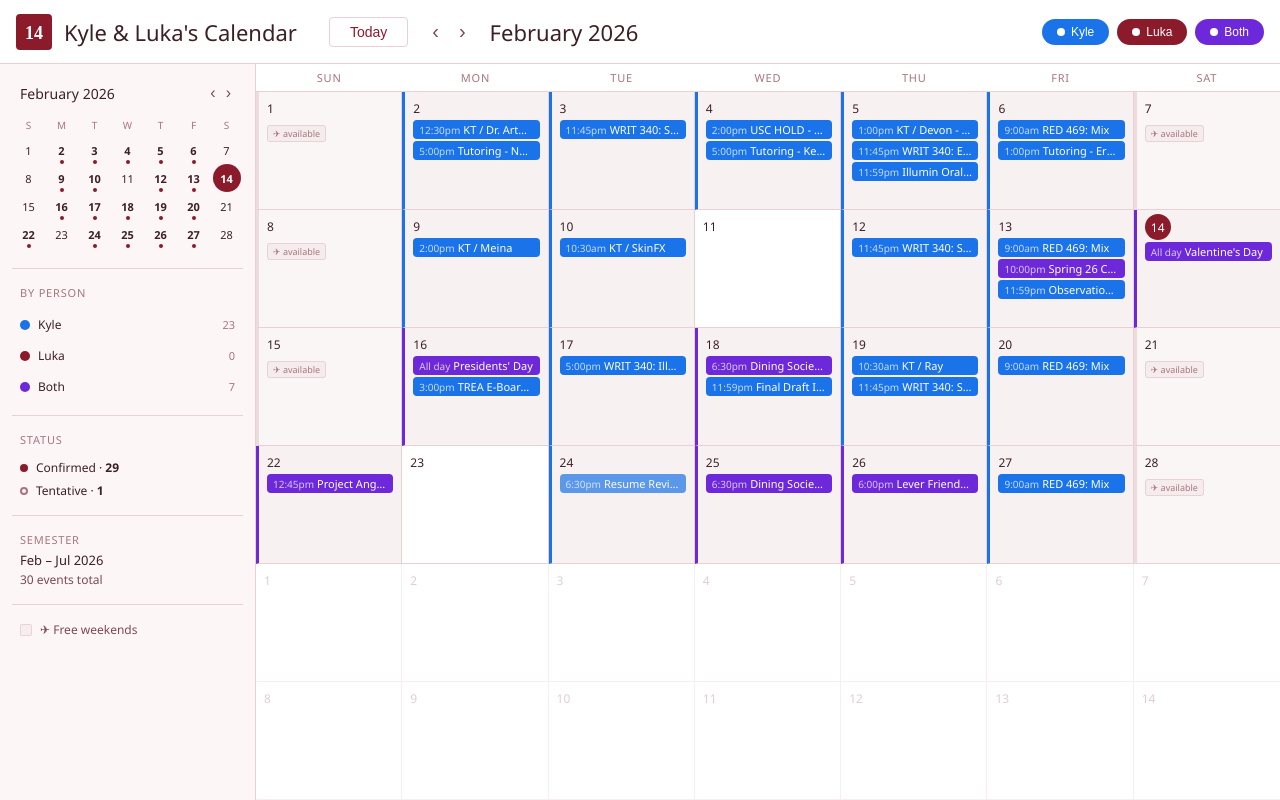
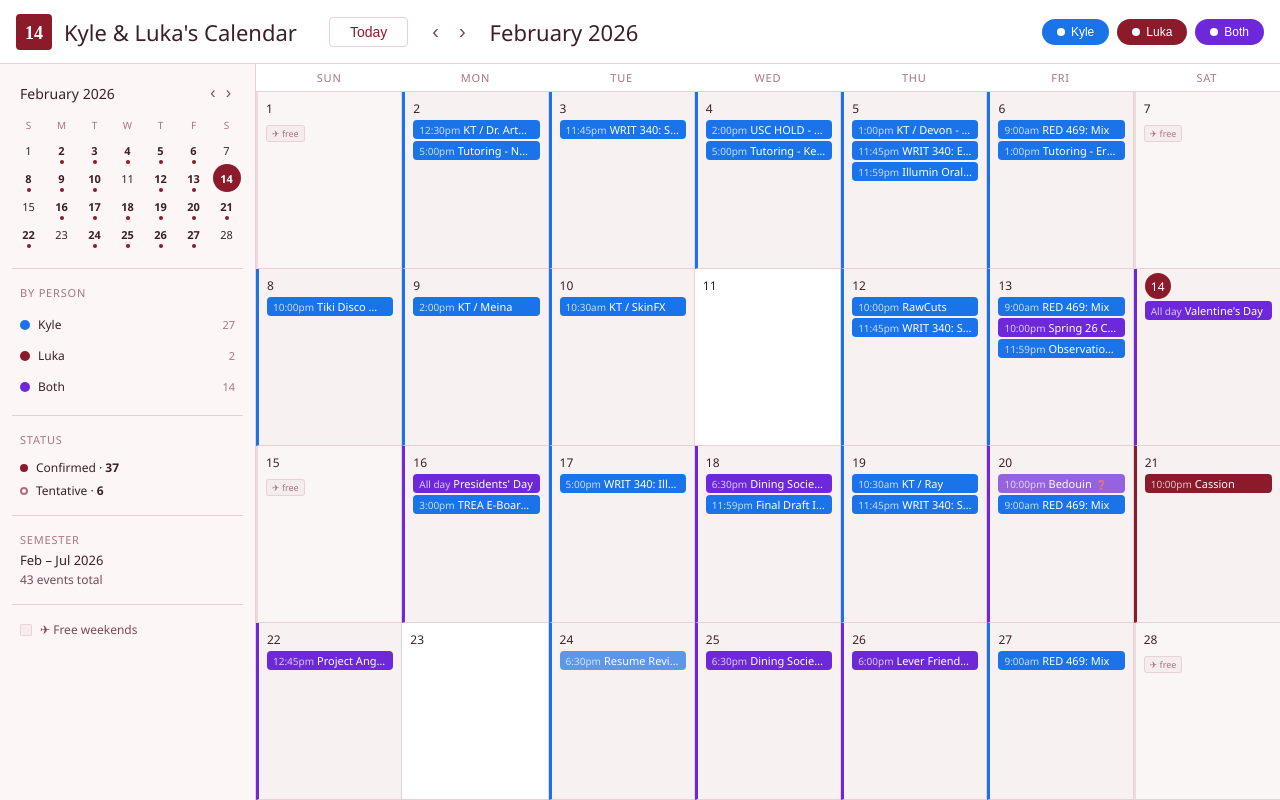
Before and after one commit to kyletristentran/kyle_luka-calendar, a React (Vite) app: page / in a window 1280 px wide. Built offline with nearby package versions, Linux system fonts and the light colour scheme; a web font is replaced by a local one.

Commit message:
Remove FAB, trim empty grid rows, show free weekend highlights on mobile

```diff
--- a/src/App.jsx
+++ b/src/App.jsx
@@ -32,8 +32,10 @@ const EVENTS = [
   { date: "2026-02-05", title: "Illumin Oral Pres", venue: "USC", status: "confirmed", time: "11:59pm", person: "kyle" },
   { date: "2026-02-06", title: "RED 469: Mix", venue: "USC", status: "confirmed", time: "9:00am", person: "kyle" },
   { date: "2026-02-06", title: "Tutoring - Erwin", venue: "USC", status: "confirmed", time: "1:00pm", person: "kyle" },
+  { date: "2026-02-08", title: "Tiki Disco Winter", venue: "Knockdown Center, BK", status: "confirmed", time: "10:00pm", person: "kyle" },
   { date: "2026-02-09", title: "KT / Meina", venue: "USC", status: "confirmed", time: "2:00pm", person: "kyle" },
   { date: "2026-02-10", title: "KT / SkinFX", venue: "USC", status: "confirmed", time: "10:30am", person: "kyle" },
+  { date: "2026-02-12", title: "RawCuts", venue: "Secret Location, BK", status: "confirmed", time: "10:00pm", person: "kyle" },
   { date: "2026-02-12", title: "WRIT 340: Submit Illumin Rough Draft", venue: "USC", status: "confirmed", time: "11:45pm", person: "kyle" },
   { date: "2026-02-13", title: "RED 469: Mix", venue: "USC", status: "confirmed", time: "9:00am", person: "kyle" },
   { date: "2026-02-13", title: "Spring 26 Commencement", venue: "USC", status: "confirmed", time: "10:00pm", person: "both" },
@@ -46,12 +48,23 @@ const EVENTS = [
   { date: "2026-02-18", title: "Final Draft Illumin", venue: "USC", status: "confirmed", time: "11:59pm", person: "kyle" },
   { date: "2026-02-19", title: "KT / Ray", venue: "USC", status: "confirmed", time: "10:30am", person: "kyle" },
   { date: "2026-02-19", title: "WRIT 340: Submit Illumin Final Draft", venue: "USC", status: "confirmed", time: "11:45pm", person: "kyle" },
+  { date: "2026-02-20", title: "Bedouin", venue: "Capitale, NY", status: "tentative", time: "10:00pm", person: "both" },
   { date: "2026-02-20", title: "RED 469: Mix", venue: "USC", status: "confirmed", time: "9:00am", person: "kyle" },
+  { date: "2026-02-21", title: "Cassion", venue: "Navy Yard, BK", status: "confirmed", time: "10:00pm", person: "luka" },
   { date: "2026-02-22", title: "Project Angel Food", venue: "USC", status: "confirmed", time: "12:45pm", person: "both" },
   { date: "2026-02-24", title: "Resume Review", venue: "USC", status: "tentative", time: "6:30pm", person: "kyle" },
   { date: "2026-02-25", title: "Dining Society Dinner", venue: "USC", status: "confirmed", time: "6:30pm", person: "both" },
   { date: "2026-02-26", title: "Lever Friends Hangout", venue: "USC", status: "confirmed", time: "6:00pm", person: "both" },
   { date: "2026-02-27", title: "RED 469: Mix", venue: "USC", status: "confirmed", time: "9:00am", person: "kyle" },
+  { date: "2026-03-01", title: "Tiki Disco Winter", venue: "Knockdown Center, BK", status: "confirmed", time: "10:00pm", person: "kyle" },
+  { date: "2026-03-20", title: "Prospa b2b Josh Baker", venue: "Navy Yard, BK", status: "tentative", time: "10:00pm", person: "both" },
+  { date: "2026-03-21", title: "Carl Cox", venue: "Navy Yard, BK", status: "tentative", time: "10:00pm", person: "both" },
+  { date: "2026-04-03", title: "SiDEPiECE", venue: "Navy Yard, BK", status: "tentative", time: "10:00pm", person: "both" },
+  { date: "2026-04-20", title: "Hot Since 82", venue: "House of Yes, BK", status: "confirmed", time: "10:00pm", person: "both" },
+  { date: "2026-04-25", title: "CID", venue: "99 Scott, BK", status: "confirmed", time: "10:00pm", person: "kyle" },
+  { date: "2026-05-23", title: "Solomun", venue: "Fulton Fish Market, QE", status: "confirmed", time: "10:00pm", person: "luka" },
+  { date: "2026-06-20", title: "Beltran", venue: "Navy Yard, BK", status: "tentative", time: "10:00pm", person: "both" },
+  { date: "2026-07-25", title: "Klangkunsler", venue: "Monegros Desert Festival, Frogo, SP", status: "confirmed", time: "All day", person: "both" },
 ];
 
 const MONTH_NAMES = ["January","February","March","April","May","June","July","August","September","October","November","December"];
@@ -112,9 +125,14 @@ export default function App() {
     const c = [];
     for (let i = 0; i < firstDay; i++) c.push({ day: prevMonthDays - firstDay + 1 + i, current: false });
     for (let d = 1; d <= daysInMonth; d++) c.push({ day: d, current: true });
-    const rem = 42 - c.length; for (let i = 1; i <= rem; i++) c.push({ day: i, current: false });
+    // Only pad to fill the last row, not always 42
+    const rowsNeeded = Math.ceil(c.length / 7);
+    const total = rowsNeeded * 7;
+    const rem = total - c.length;
+    for (let i = 1; i <= rem; i++) c.push({ day: i, current: false });
     return c;
   }, [firstDay, daysInMonth, prevMonthDays]);
+  const gridRows = Math.ceil(cells.length / 7);
 
   const miniCells = useMemo(() => {
     const c = []; for (let i = 0; i < firstDay; i++) c.push(null);
@@ -196,11 +214,6 @@ export default function App() {
           padding: 5px 14px; border-radius: 20px; border: 1.5px solid ${C.border};
           background: #fff; cursor: pointer; white-space: nowrap; transition: all 0.15s;
           display: inline-flex; align-items: center; gap: 6px;
-        }
-        .fab {
-          position: fixed; bottom: 24px; right: 20px; width: 56px; height: 56px; border-radius: 16px;
-          background: ${C.pri}; box-shadow: 0 2px 12px rgba(139,26,43,0.3);
-          display: ${isMobile ? 'grid' : 'none'}; place-items: center; cursor: pointer; border: none; z-index: 100;
         }
       `}</style>
 
@@ -460,7 +473,7 @@ export default function App() {
                   <div key={d+i} style={{ textAlign: "center", fontSize: 11, fontWeight: 500, color: i === todayCol && isMobile ? C.pri : C.textMuted, padding: "6px 0", letterSpacing: "0.8px" }}>{d}</div>
                 ))}
               </div>
-              <div style={{ display: "grid", gridTemplateColumns: "repeat(7, 1fr)", gridTemplateRows: "repeat(6, 1fr)", flex: 1, padding: isMobile ? "0 2px" : "0" }}>
+              <div style={{ display: "grid", gridTemplateColumns: "repeat(7, 1fr)", gridTemplateRows: `repeat(${gridRows}, 1fr)`, flex: 1, padding: isMobile ? "0 2px" : "0" }}>
                 {cells.map((cell, i) => {
                   const key = cell.current ? fmtKey(year, month, cell.day) : null;
                   const events = key ? getFilteredEvents(key) : [];
@@ -468,7 +481,7 @@ export default function App() {
                   const isSelected = key && selected === key;
                   const hasEv = events.length > 0;
                   const isWeekend = i % 7 === 0 || i % 7 === 6;
-                  const isFreeWeekend = cell.current && isWeekend && !hasEv && !isMobile;
+                  const isFreeWeekend = cell.current && isWeekend && !hasEv;
                   const isInTodayCol = (i % 7) === todayCol && isMobile;
                   const cellBg = isSelected ? C.priSoft : isInTodayCol ? C.priTint : hasEv && !isMobile ? C.priTint : isFreeWeekend ? C.free : "#fff";
                   return (
@@ -476,7 +489,7 @@ export default function App() {
                       borderRight: (i + 1) % 7 !== 0 ? `1px solid ${C.border}` : "none",
                       borderBottom: `1px solid ${C.border}`, padding: isMobile ? "1px" : "4px 8px",
                       background: cellBg,
-                      borderLeft: hasEv && !isMobile ? `3px solid ${PERSON_COLORS[events[0]?.person]?.chip || C.pri}` : isFreeWeekend ? `3px solid ${C.freeBorder}` : "none",
+                      borderLeft: hasEv && !isMobile ? `3px solid ${PERSON_COLORS[events[0]?.person]?.chip || C.pri}` : isFreeWeekend ? `2px solid ${C.freeBorder}` : "none",
                       cursor: events.length ? "pointer" : "default", minHeight: isMobile ? "80px" : 0,
                       overflow: "hidden", transition: "background 0.15s", opacity: cell.current ? 1 : 0.35,
                     }}>
@@ -489,7 +502,7 @@ export default function App() {
                         }}>{cell.day}</span>
                       </div>
                       {isFreeWeekend && (
-                        <div style={{ fontSize: 9, fontWeight: 500, color: C.textMuted, background: C.free, border: `1px solid ${C.freeBorder}`, borderRadius: 3, padding: "1px 5px", marginBottom: 2, display: "inline-block" }}>✈ available</div>
+                        <div style={{ fontSize: isMobile ? 7 : 9, fontWeight: 500, color: C.textMuted, background: C.free, border: `1px solid ${C.freeBorder}`, borderRadius: 3, padding: isMobile ? "0px 3px" : "1px 5px", marginBottom: 2, display: "inline-block" }}>✈ free</div>
                       )}
                       {events.map((ev, j) => {
                         const pc = PERSON_COLORS[ev.person] || PERSON_COLORS.kyle;
@@ -528,13 +541,8 @@ export default function App() {
           </div>
         </div>
 
-        {/* FAB */}
-        <button className="fab" aria-label="Create event">
-          <div style={{ width: 36, height: 36, position: "relative" }}>
-            <div style={{ position: "absolute", top: "50%", left: "50%", transform: "translate(-50%, -50%)", width: 22, height: 3, background: "#fff", borderRadius: 2 }}/>
-            <div style={{ position: "absolute", top: "50%", left: "50%", transform: "translate(-50%, -50%)", width: 3, height: 22, background: "#fff", borderRadius: 2 }}/>
-          </div>
-        </button>
+
+
 
         {/* EVENT DETAIL POPUP */}
         {selected && getFilteredEvents(selected).length > 0 && (
```
